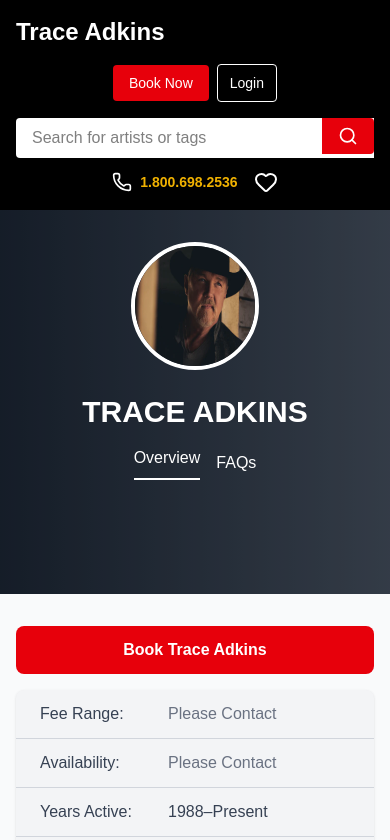
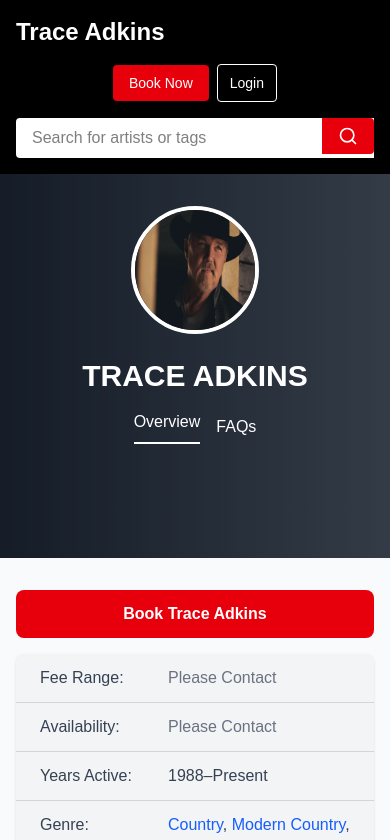
Before and after one commit to Success1050/influencers-landingpage, a Next.js app: page / in a window 390 px wide. Shown: the top 840 px of the page. Built offline with nearby package versions, Linux system fonts and the light colour scheme.

Commit message:
removed phone

```diff
--- a/app/page.tsx
+++ b/app/page.tsx
@@ -150,15 +150,6 @@
             <button className="absolute right-0 top-0 bg-red-600 px-4 sm:px-6 py-2 rounded-r hover:bg-red-700">
               <Search className="w-5 h-5" />
             </button>
-          </div>
-          <div className="flex items-center justify-center gap-4 w-full sm:w-auto">
-            <div className="flex items-center space-x-2">
-              <Phone className="w-5 h-5" />
-              <span className="text-yellow-500 font-semibold text-sm sm:text-base">
-                1.800.698.2536
-              </span>
-            </div>
-            <Heart className="w-6 h-6 cursor-pointer hover:text-red-500 transition" />
           </div>
         </div>
       </header>
--- a/components/faqs.tsx
+++ b/components/faqs.tsx
@@ -29,10 +29,10 @@
           <a href="/#bookingForm" className="text-blue-600 hover:underline">
             booking request form
           </a>{" "}
-          for Trace Adkins, or call our office at 1.800.698.2536 to discuss your
-          upcoming event. One of our experienced agents will be happy to help
-          you get pricing information and check availability for Trace Adkins or
-          any other artist of your choice.
+          for Trace Adkins, or call our office to discuss your upcoming event.
+          One of our experienced agents will be happy to help you get pricing
+          information and check availability for Trace Adkins or any other
+          artist of your choice.
         </p>
       ),
     },
@@ -53,8 +53,7 @@
           <a href="#" className="text-blue-600 hover:underline">
             booking request form
           </a>{" "}
-          or call our office at 1.800.698.2536 to speak with an experienced
-          booking agent.
+          or call our office at to speak with an experienced booking agent.
         </p>
       ),
     },
```
